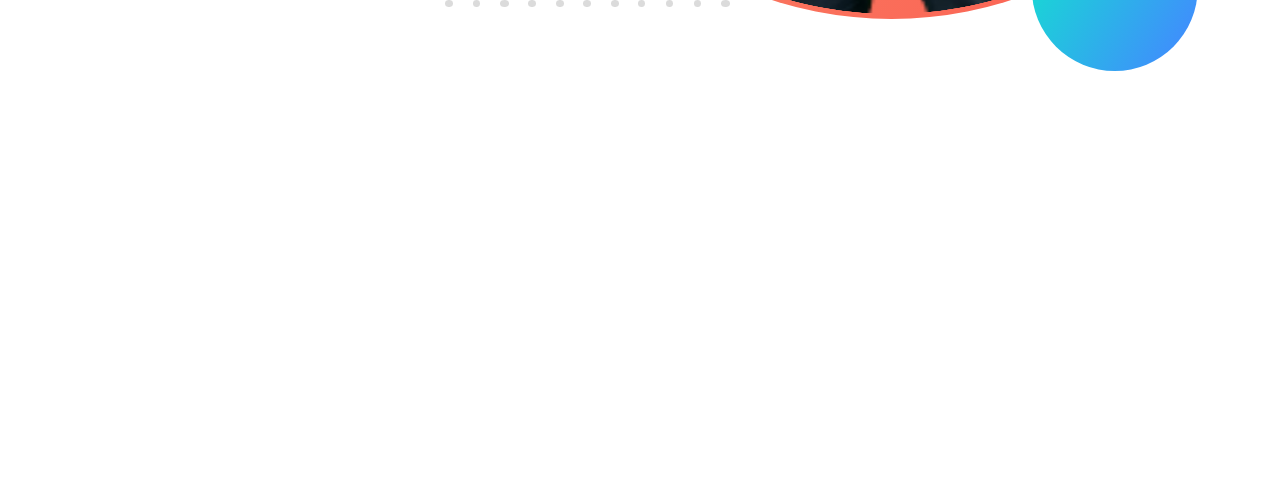
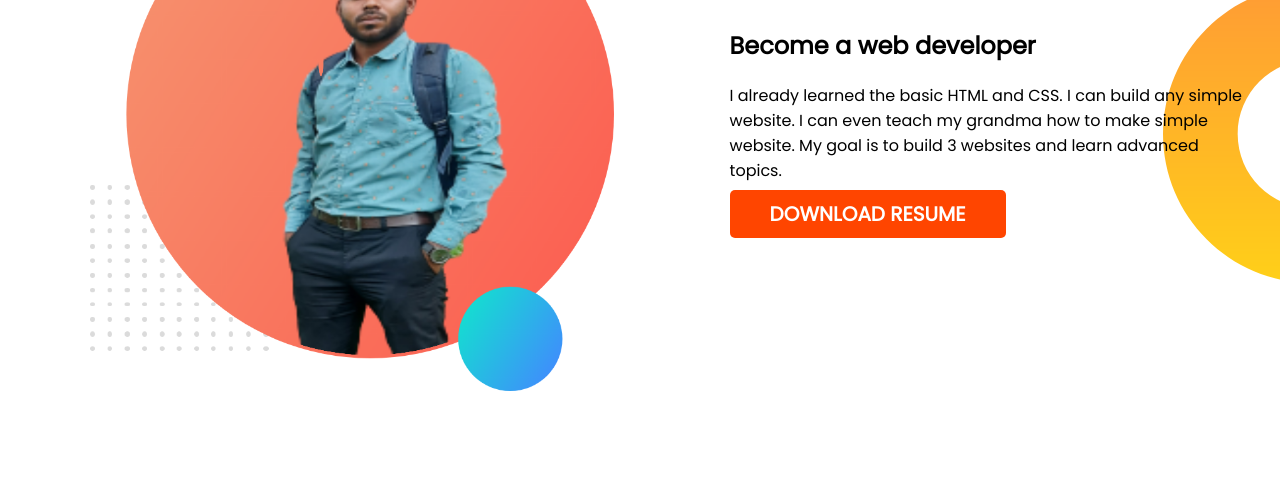
Before and after one commit to anujdeb99/Developer-Portfolio, a plain HTML site: page index.html in a window 1280 px wide. Shown: the part 758-1256 px from the top of the page. Before the commit the page ends 836 px from the top, so only its background shows below. Drawn offline with Linux system fonts and the light colour scheme; a web font is replaced by a local one.

Commit message:
dream big

```diff
--- a/index.html
+++ b/index.html
@@ -21,5 +21,17 @@
         <img src="img/my-bg (1).png" alt="Anuj Deb">
         </div>
     </section>
+
+    <section class="dream-big">
+        <div class="half-width">
+            <img src="img/my-bg (1).png" alt="Anuj Deb">
+        </div>
+        <div class="half-width">
+            <h1>Dream Big</h1>
+            <h2>Become a web developer</h2>
+            <p>I already learned the basic HTML and CSS. I can build any simple website. I can even teach my grandma how to make simple website. My goal is to build 3 websites and learn advanced topics.</p>
+            <a class="link-button" target="blank" href="www.google.com">DOWNLOAD RESUME</a>
+        </div>
+    </section>
 </body>
 </html>
--- a/style.css
+++ b/style.css
@@ -11,13 +11,17 @@ h1{
 }
 section{
     display: flex;
+    margin-bottom: 100px;
 }
 .half-width{
+    width: 50%;
+    float: right;
+    margin-left: 5%;
+    padding-left:2%;
+    padding-right: 2%;
+}
+.half-width img{
     width: 100%;
-    padding-left:20px;
-}
-half-width img{
-    width: 50%;
 }
 .link-button{
     text-decoration: none;
@@ -32,3 +36,8 @@ half-width img{
     background-image: url(img/top-banner.png);
     background-repeat: no-repeat;
 }
+.dream-big{
+    background-image: url(img/dream-bg.png);
+    background-repeat: no-repeat;
+    background-position: right;
+}
```
Also changed, not shown: img/dream-bg.png (added), img/jhankar.png (added).
